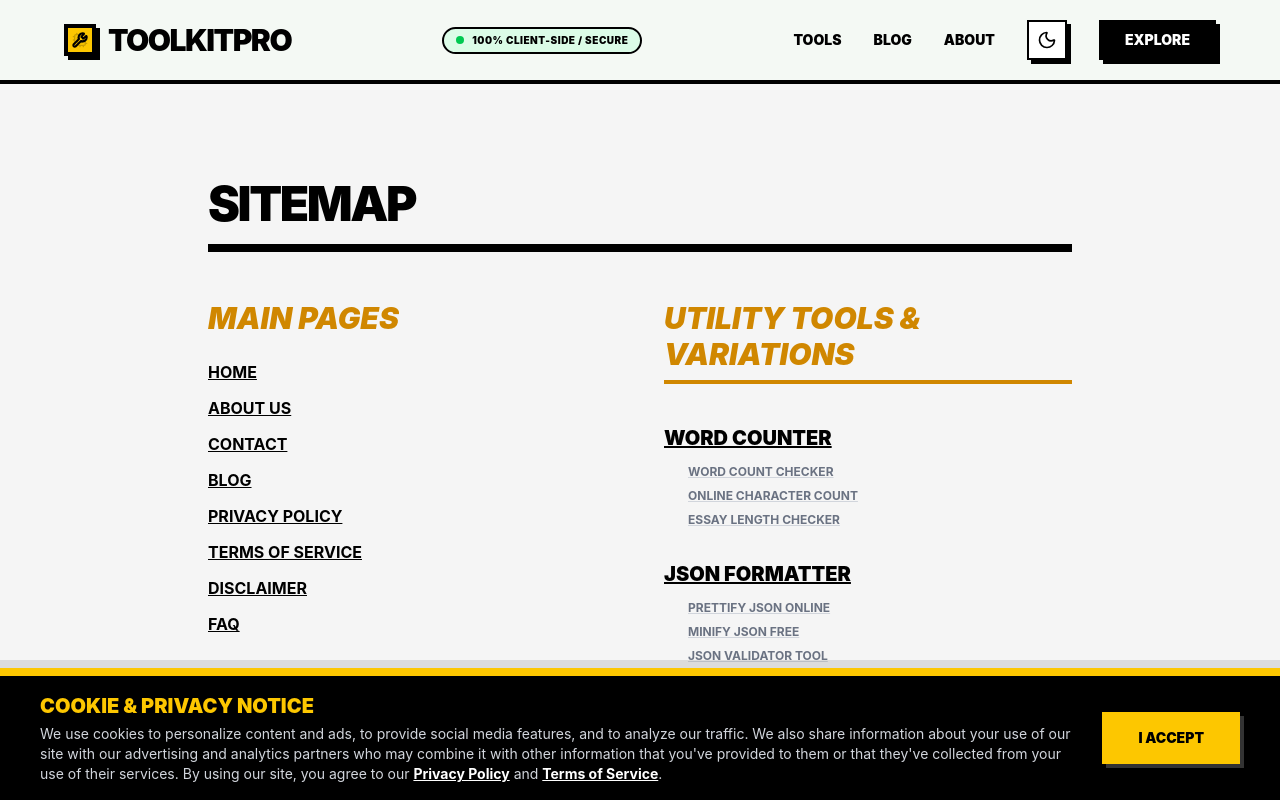
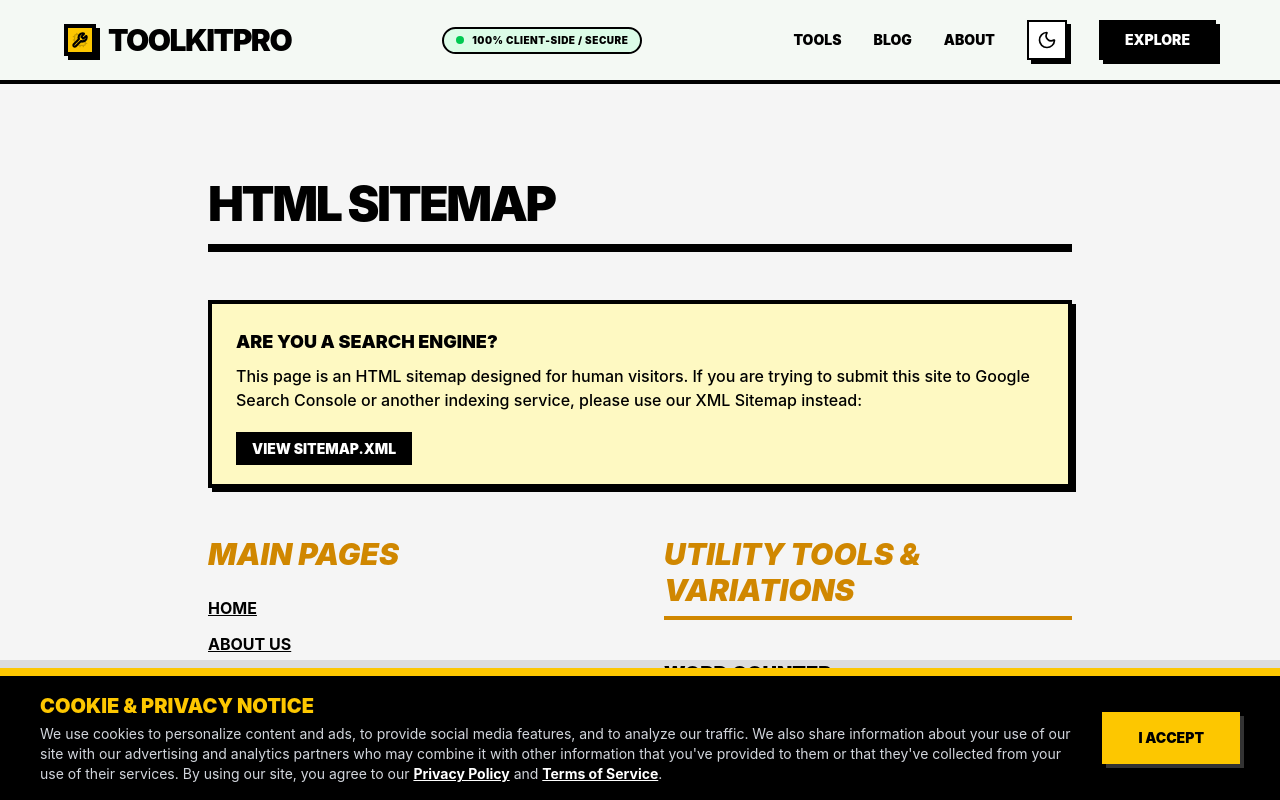
Before and after one commit to ijuubs/Utility-tools-, a React (Vite) app: page /sitemap in a window 1280 px wide. Shown: the top 800 px of the page. Built offline with nearby package versions, Linux system fonts and the light colour scheme.

Commit message:
feat: improve sitemap generation and visibility
Update the build process to include blog posts in sitemap generation. Enhance the UI by distinguishing between the human-readable HTML sitemap and the machine-readable XML sitemap.

```diff
--- a/package.json
+++ b/package.json
@@ -6,8 +6,7 @@
   "scripts": {
     "dev": "vite --port=3000 --host=0.0.0.0",
     "generate-sitemap": "tsx scripts/generate-sitemap.ts",
-    "prebuild": "npm run generate-sitemap",
-    "build": "vite build",
+    "build": "npm run generate-sitemap && vite build",
     "preview": "vite preview",
     "clean": "rm -rf dist",
     "lint": "tsc --noEmit"
--- a/scripts/generate-sitemap.ts
+++ b/scripts/generate-sitemap.ts
@@ -2,6 +2,7 @@ import fs from 'fs';
 import path from 'path';
 import { fileURLToPath } from 'url';
 import { TOOLS } from '../src/data/toolsData';
+import { BLOG_POSTS } from '../src/data/blogData';
 
 const __filename = fileURLToPath(import.meta.url);
 const __dirname = path.dirname(__filename);
@@ -15,11 +16,22 @@ function generateSitemap() {
 
   const urls = [
     { loc: `${BASE_URL}/`, priority: '1.0' },
+    { loc: `${BASE_URL}/blog`, priority: '0.9' },
+    { loc: `${BASE_URL}/about`, priority: '0.8' },
+    { loc: `${BASE_URL}/contact`, priority: '0.7' },
+    { loc: `${BASE_URL}/faq`, priority: '0.7' },
   ];
 
   TOOLS.forEach((tool) => {
     urls.push({
       loc: `${BASE_URL}/tools/${tool.slug}`,
+      priority: '0.9',
+    });
+  });
+
+  BLOG_POSTS.forEach((post) => {
+    urls.push({
+      loc: `${BASE_URL}/blog/${post.slug}`,
       priority: '0.8',
     });
   });
--- a/src/components/Layout.tsx
+++ b/src/components/Layout.tsx
@@ -62,7 +62,8 @@ export default function Layout() {
               <li><Link to="/about" className="hover:text-yellow-400 transition-colors">About Us</Link></li>
               <li><Link to="/contact" className="hover:text-yellow-400 transition-colors">Contact</Link></li>
               <li><Link to="/faq" className="hover:text-yellow-400 transition-colors">FAQ</Link></li>
-              <li><Link to="/sitemap" className="hover:text-yellow-400 transition-colors">Sitemap</Link></li>
+              <li><Link to="/sitemap" className="hover:text-yellow-400 transition-colors">HTML Sitemap</Link></li>
+              <li><a href="/sitemap.xml" target="_blank" rel="noreferrer" className="hover:text-yellow-400 transition-colors">XML Sitemap</a></li>
             </ul>
           </div>
 
--- a/src/pages/SitemapPage.tsx
+++ b/src/pages/SitemapPage.tsx
@@ -7,11 +7,19 @@ export default function SitemapPage() {
   return (
     <div className="max-w-4xl mx-auto py-12 px-4 space-y-12">
       <Helmet>
-        <title>Sitemap | ToolKitPro</title>
+        <title>HTML Sitemap | ToolKitPro</title>
         <meta name="description" content="Sitemap for ToolKitPro. Find all our utility tools and blog posts in one place." />
       </Helmet>
 
-      <h1 className="text-5xl font-black uppercase tracking-tighter border-b-8 border-black pb-4">Sitemap</h1>
+      <h1 className="text-5xl font-black uppercase tracking-tighter border-b-8 border-black pb-4">HTML Sitemap</h1>
+
+      <div className="bg-yellow-100 border-4 border-black p-4 md:p-6 shadow-[4px_4px_0px_0px_rgba(0,0,0,1)]">
+        <h3 className="font-black uppercase text-lg mb-2">Are you a search engine?</h3>
+        <p className="font-medium text-black">
+          This page is an HTML sitemap designed for human visitors. If you are trying to submit this site to Google Search Console or another indexing service, please use our XML Sitemap instead: <br/><br/>
+          <a href="/sitemap.xml" className="bg-black text-white px-4 py-2 font-black uppercase text-sm hover:bg-yellow-400 hover:text-black transition-all">View sitemap.xml</a>
+        </p>
+      </div>
 
       <div className="grid md:grid-cols-2 gap-12">
         <section className="space-y-6">
```
Also changed, not shown: 1 other file (tests, documents, lock files or other folders).
